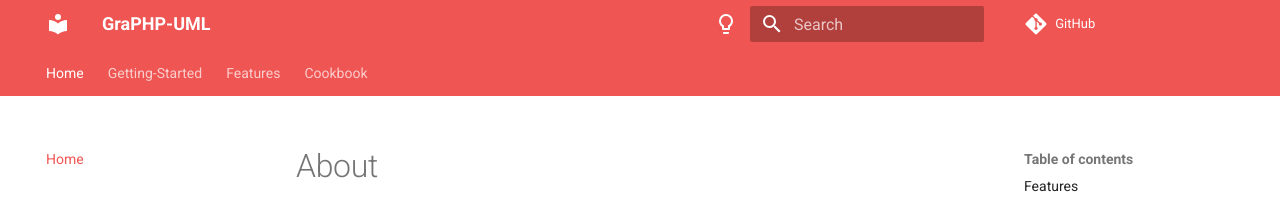
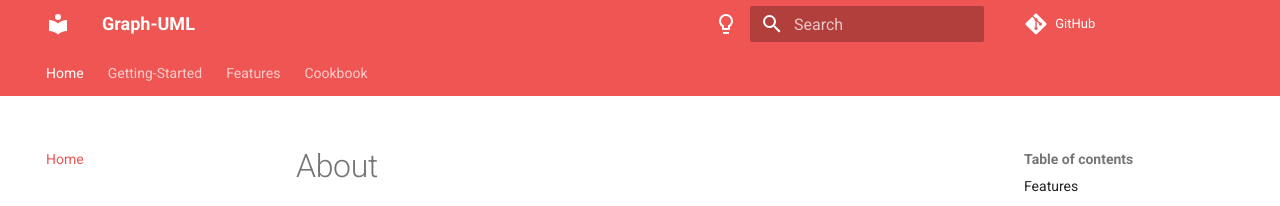
Before and after one commit to llaville/graph-uml, an MkDocs documentation site: the page built from docs/index.md, in a window 1280 px wide. Shown: the top 206 px of the page. Built offline with MkDocs 1.6.1 and Material for MkDocs 9.7.7, drawn with Linux system fonts in a browser that asks for light colours; comment, search, counter and statistics services are not loaded.

Commit message:
fix site name

```diff
--- a/mkdocs.yml
+++ b/mkdocs.yml
@@ -1,5 +1,5 @@
 ---
-site_name: GraPHP-UML
+site_name: Graph-UML
 site_url: https://llaville.github.io/graph-uml
 repo_url: https://github.com/llaville/graph-uml # https://squidfunk.github.io/mkdocs-material/setup/adding-a-git-repository/#repository
 site_author: Laurent Laville
```
